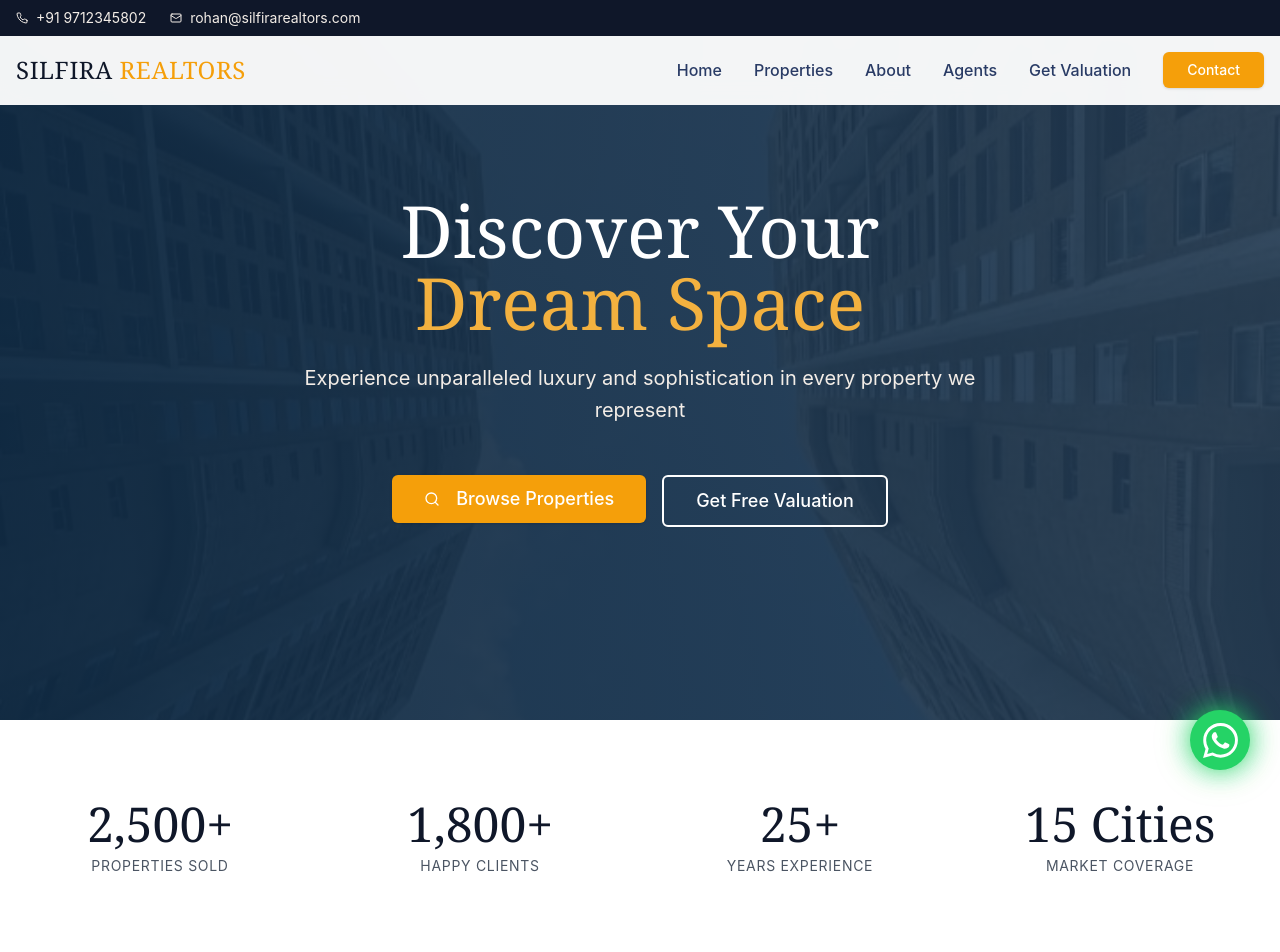
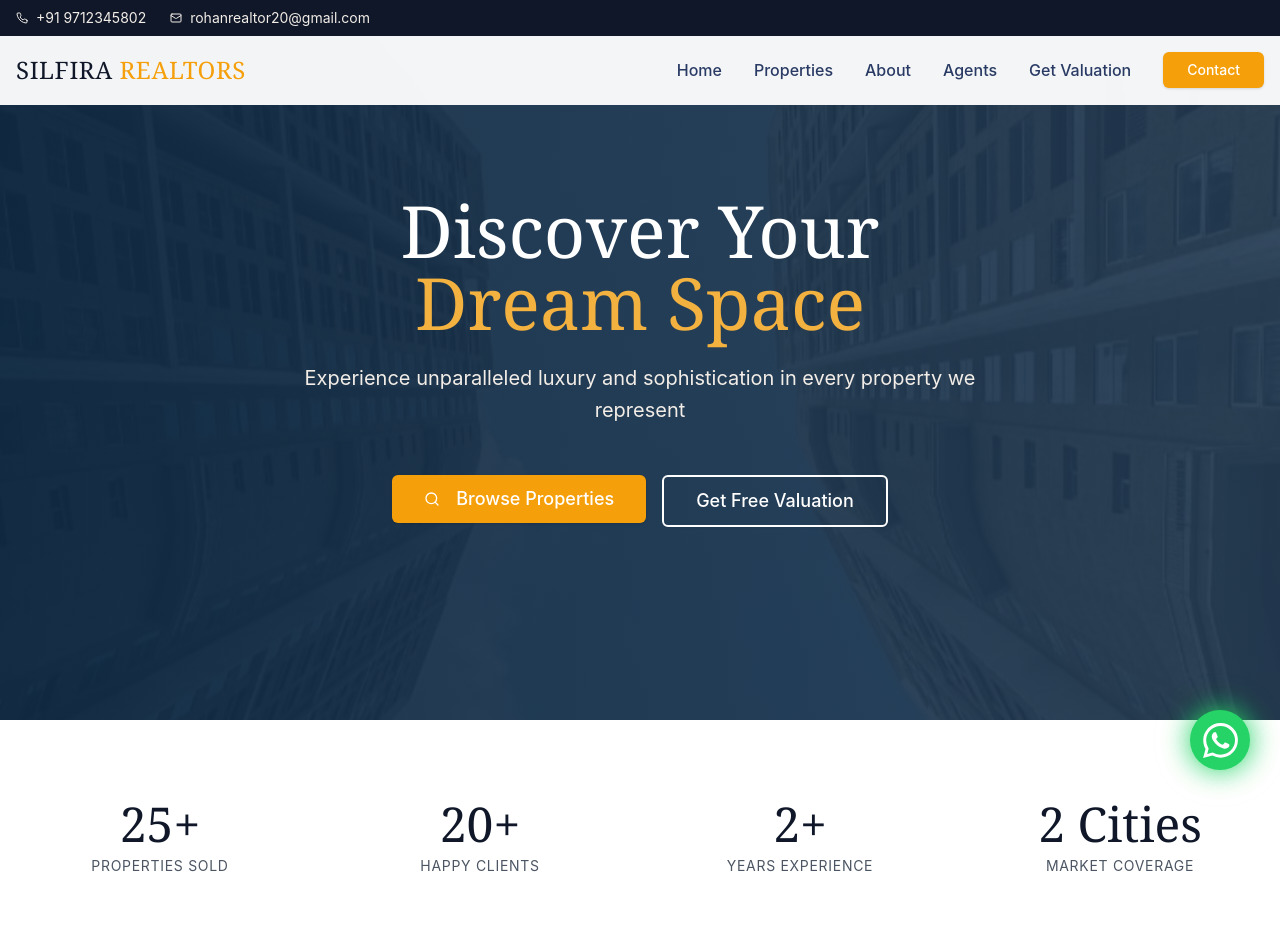
Before and after one commit to MananPatel6902/Silfira, a React (Create React App) app in the folder frontend/: page / in a window 1280 px wide. Shown: the top 952 px of the page. Built offline with nearby package versions, Linux system fonts and the light colour scheme.

Commit message:
mail & address updated

```diff
--- a/frontend/src/components/Footer.jsx
+++ b/frontend/src/components/Footer.jsx
@@ -72,7 +72,7 @@ const Footer = () => {
             <ul className="space-y-4">
               <li className="flex items-start gap-3">
                 <MapPin className="w-5 h-5 text-gold-400 flex-shrink-0 mt-0.5" />
-                <span className="text-cream-200 text-sm">123 Luxury Avenue<br />Miami, FL 33139</span>
+                <span className="text-cream-200 text-sm">Kudasan, Gandhinagar<br />Gujarat, IN 382421</span>
               </li>
               <li className="flex items-center gap-3">
                 <Phone className="w-5 h-5 text-gold-400 flex-shrink-0" />
@@ -80,7 +80,7 @@ const Footer = () => {
               </li>
               <li className="flex items-center gap-3">
                 <Mail className="w-5 h-5 text-gold-400 flex-shrink-0" />
-                <a href="mailto:rohan@silfirarealtors.com" className="text-cream-200 hover:text-gold-400 transition-colors text-sm">rohan@silfirarealtors.com</a>
+                <a href="mailto:rohanrealtor20@gmail.com" className="text-cream-200 hover:text-gold-400 transition-colors text-sm">rohanrealtor20@gmail.com</a>
               </li>
             </ul>
           </div>
--- a/frontend/src/components/Header.jsx
+++ b/frontend/src/components/Header.jsx
@@ -26,9 +26,9 @@ const Header = () => {
               <span>+91 9712345802
               </span>
             </a>
-            <a href="mailto:rohan@silfirarealtors.com" className="flex items-center gap-2 hover:text-gold-400 transition-colors">
+            <a href="mailto:rohanrealtor20@gmail.com" className="flex items-center gap-2 hover:text-gold-400 transition-colors">
               <Mail className="w-3 h-3" />
-              <span>rohan@silfirarealtors.com</span>
+              <span>rohanrealtor20@gmail.com</span>
             </a>
           </div>
         </div>
--- a/frontend/src/mock.js
+++ b/frontend/src/mock.js
@@ -127,9 +127,9 @@ export const agents = [
   {
     id: 'agent1',
     name: 'Rohan Darji',
-    title: 'Founder & Principal Broker',
+    title: 'Founder',
     image: './images/RohanDarji.jpg',
-    email: 'rohan@silfirarealtors.com',
+    email: 'rohanrealtor20@gmail.com',
     phone: '+91 9712345802',
     bio: 'Rohan Darji is the visionary founder of Silfira Realtors, bringing expertise and passion to luxury real estate. With a commitment to excellence and personalized service, he specializes in connecting clients with their dream properties.',
     specialties: ['Luxury Properties', 'Residential Sales', 'Investment Consulting', 'Property Valuation'],
@@ -165,8 +165,8 @@ export const testimonials = [
 ];
 
 export const stats = [
-  { label: 'Properties Sold', value: '2,500+' },
-  { label: 'Happy Clients', value: '1,800+' },
-  { label: 'Years Experience', value: '25+' },
-  { label: 'Market Coverage', value: '15 Cities' }
+  { label: 'Properties Sold', value: '25+' },
+  { label: 'Happy Clients', value: '20+' },
+  { label: 'Years Experience', value: '2+' },
+  { label: 'Market Coverage', value: '2 Cities' }
 ];
--- a/frontend/src/pages/Contact.jsx
+++ b/frontend/src/pages/Contact.jsx
@@ -147,9 +147,8 @@ const Contact = () => {
                     <div>
                       <h3 className="font-semibold mb-1">Visit Our Office</h3>
                       <p className="text-cream-100 text-sm">
-                        123 Luxury Avenue<br />
-                        Miami, FL 33139<br />
-                        United States
+                        Kudasan, Gandhinagar<br />
+                        Gujarat, IN 382421<br />
                       </p>
                     </div>
                   </div>
@@ -161,7 +160,7 @@ const Contact = () => {
                       <h3 className="font-semibold mb-1">Call Us</h3>
                       <p className="text-cream-100 text-sm">
                         +91 9712345802<br />
-                        Rohan Darji - Founder & Principal Broker
+                        Rohan Darji - Founder
                       </p>
                     </div>
                   </div>
@@ -172,7 +171,7 @@ const Contact = () => {
                     <div>
                       <h3 className="font-semibold mb-1">Email Us</h3>
                       <p className="text-cream-100 text-sm">
-                        rohan@silfirarealtors.com<br />
+                        rohanrealtor20@gmail.com<br />
                         Silfira Realtors
                       </p>
                     </div>
```
Also changed, not shown: frontend/src/pages/Agents.jsx (line endings or trailing spaces), frontend/src/pages/Home.jsx (line endings or trailing spaces).
